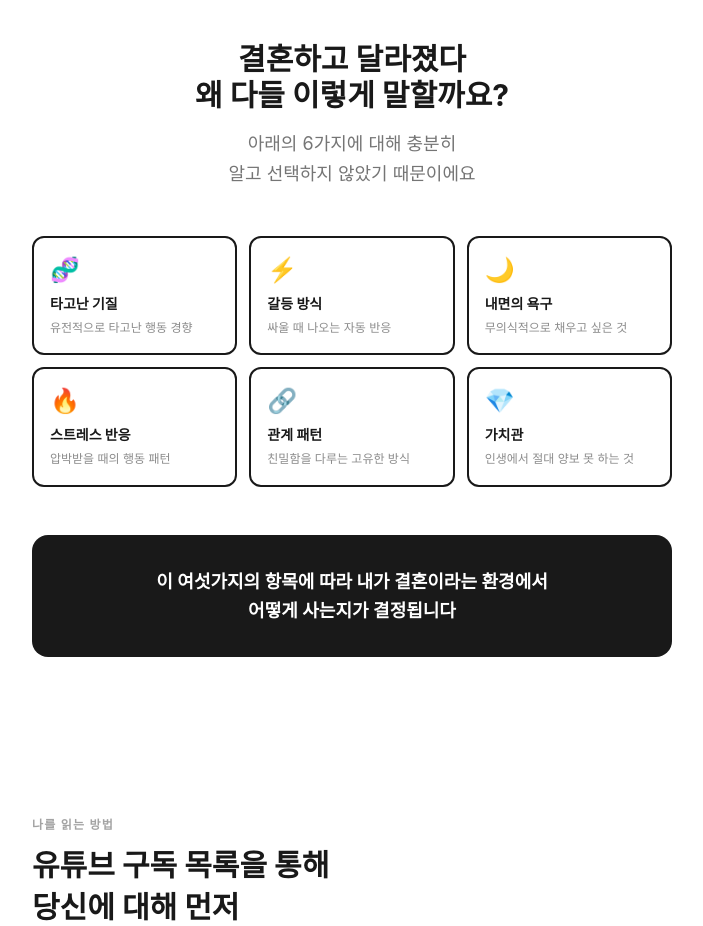
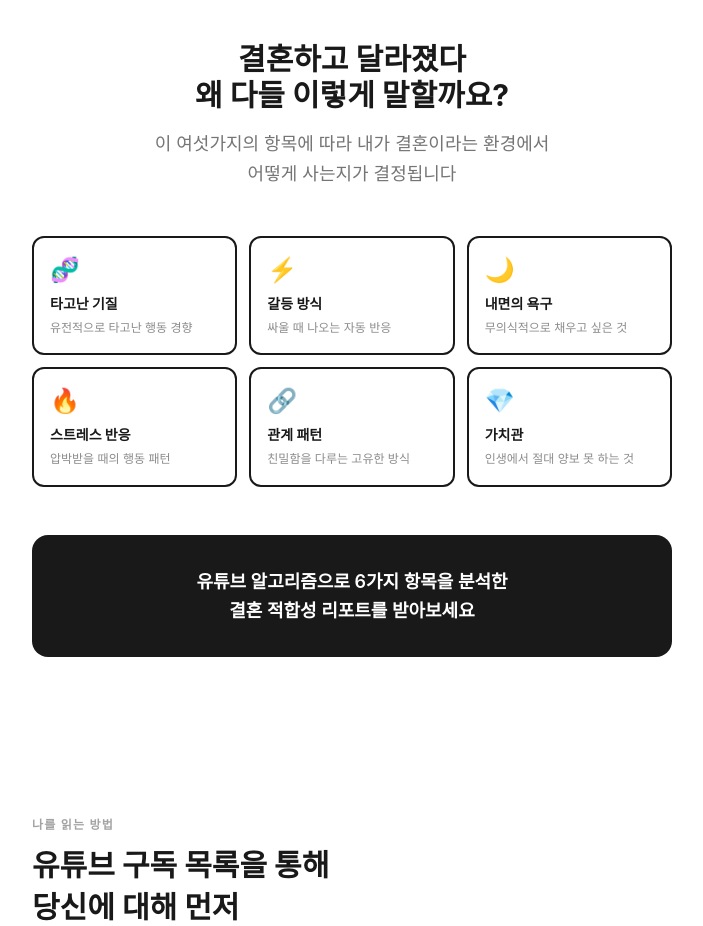
Before and after one commit to readmestudio/gibunstudio, a Next.js app: page /self-hacking/detail/husband-match in a window 1280 px wide. Shown: the part 2200-3126 px from the top of the page, without its empty margins (288-991 px from the left). Built offline with nearby package versions, Linux system fonts and the light colour scheme; no server answers.

Commit message:
fix: 6가지 분석 섹션 — 서브카피/강조 박스 문구 교체
Co-Authored-By: Claude Opus 4.6 (1M context) <noreply@anthropic.com>

```diff
--- a/src/app/self-hacking/detail/husband-match/_components/ChemistrySection.tsx
+++ b/src/app/self-hacking/detail/husband-match/_components/ChemistrySection.tsx
@@ -21,7 +21,7 @@ export default function ChemistrySection() {
         className="text-base sm:text-lg text-[var(--foreground)]/60 text-center max-w-lg mx-auto mb-12 leading-relaxed whitespace-pre-line"
         style={{ wordBreak: "keep-all" }}
       >
-        {"아래의 6가지에 대해 충분히\n알고 선택하지 않았기 때문이에요"}
+        {"이 여섯가지의 항목에 따라 내가 결혼이라는 환경에서\n어떻게 사는지가 결정됩니다"}
       </p>
 
       {/* 6축 카드 그리드 */}
@@ -48,9 +48,9 @@ export default function ChemistrySection() {
         style={{ wordBreak: "keep-all" }}
       >
         <p className="text-base sm:text-lg font-semibold leading-relaxed">
-          이 여섯가지의 항목에 따라 내가 결혼이라는 환경에서
+          유튜브 알고리즘으로 6가지 항목을 분석한
           <br />
-          어떻게 사는지가 결정됩니다
+          결혼 적합성 리포트를 받아보세요
         </p>
       </div>
     </section>
```
